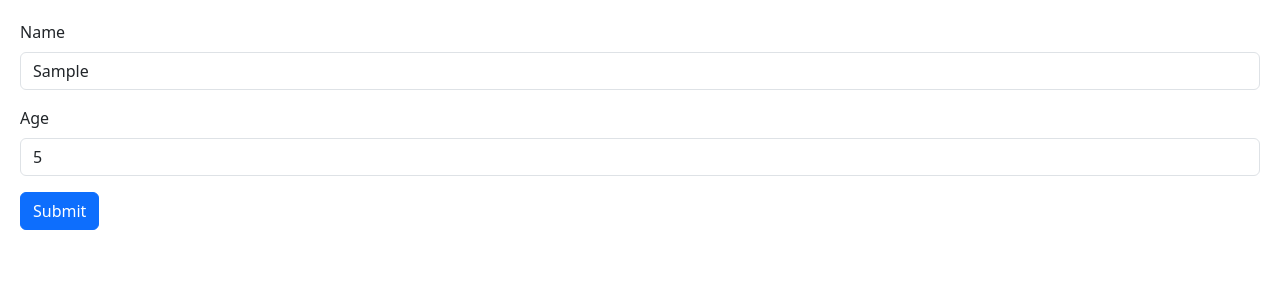
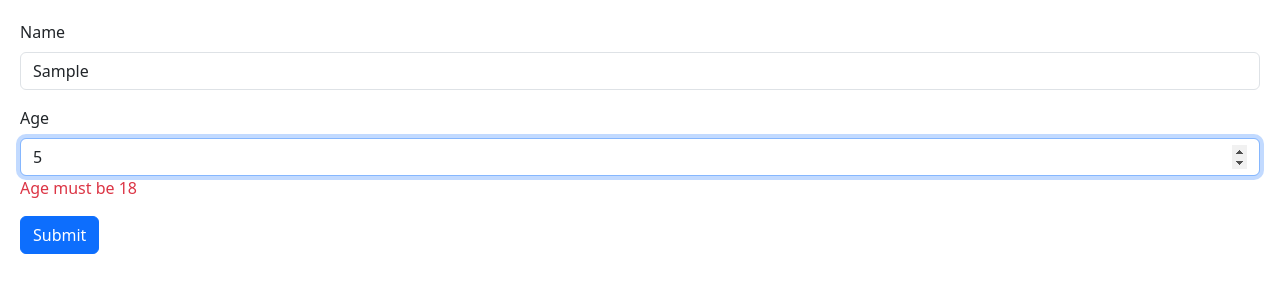
Before and after one commit to timothyabbott/mosh_react, a React (Vite) app: page / in a window 1280 px wide. Both pictures are taken after typing "Sample", "5" into the empty fields and a click on the button "Submit". Shown: the top 300 px of the page. Built offline with nearby package versions, Linux system fonts and the light colour scheme.

Commit message:
54. SchemaBased Validation with Zod

```diff
--- a/package.json
+++ b/package.json
@@ -9,13 +9,15 @@
     "preview": "vite preview"
   },
   "dependencies": {
+    "@hookform/resolvers": "^2.9.11",
     "bootstrap": "^5.3.2",
     "react": "^18.2.0",
     "react-bootstrap": "^2.9.1",
     "react-dom": "^18.2.0",
     "react-hook-form": "7.43",
     "react-icons": "^4.11.0",
-    "styled-components": "^6.1.0"
+    "styled-components": "^6.1.0",
+    "zod": "^3.20.6"
   },
   "devDependencies": {
     "@types/react": "^18.0.27",
--- a/src/components/Form.tsx
+++ b/src/components/Form.tsx
@@ -1,18 +1,22 @@
 import React, { FormEvent, useRef, useState } from "react";
 import { FieldValues, useForm } from "react-hook-form";
+import { Schema, z } from "zod";
+import { zodResolver } from "@hookform/resolvers/zod";
 
-// creating this interface for formadata and using the interface with useForm means we get better code completion and reduce the chances of errors
-interface FormData {
-  name: String;
-  age: number;
-}
+const schema = z.object({
+  name: z.string().min(3, { message: "Name must be at least 3 characters" }),
+  age: z
+    .number({ invalid_type_error: "Age field is requried" })
+    .min(18, { message: "Age must be 18" }),
+});
 
+type FormData = z.infer<typeof schema>;
 const Form = () => {
   const {
     register,
     handleSubmit,
     formState: { errors },
-  } = useForm<FormData>();
+  } = useForm<FormData>({ resolver: zodResolver(schema) });
   const onSubmit = (data: FieldValues) => {
     console.log(data);
   };
@@ -24,29 +28,24 @@
           Name
         </label>
         <input
-          {...register("name", { required: true, minLength: 3 })}
+          {...register("name")}
           id="name"
           type="text"
           className="form-control"
         />
-        {/* the "?." is optional chaning in javascript if erros has no namem attribute the expression will be falsy without rasing an error.*/}
-        {errors.name?.type === "required" && (
-          <p className="text-danger">The name field is required</p>
-        )}
-        {errors.name?.type === "minLength" && (
-          <p className="text-danger">The name field is too short</p>
-        )}
+        {errors.name && <p className="text-danger">{errors.name.message}</p>}
       </div>
       <div className="mb-3">
         <label htmlFor="age" className="form-label">
           Age
         </label>
         <input
-          {...register("age")}
+          {...register("age", { valueAsNumber: true })}
           id="age"
           type="number"
           className="form-control"
         />
+        {errors.age && <p className="text-danger">{errors.age.message}</p>}
       </div>
       <button className="btn btn-primary" type="submit">
         Submit
```
Also changed, not shown: .obsidian/workspace.json, 2 other files (tests, documents, lock files or other folders).
